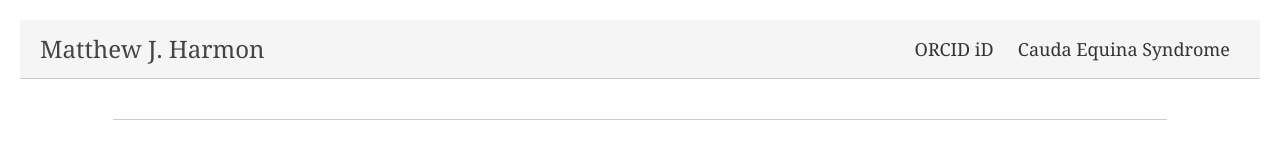
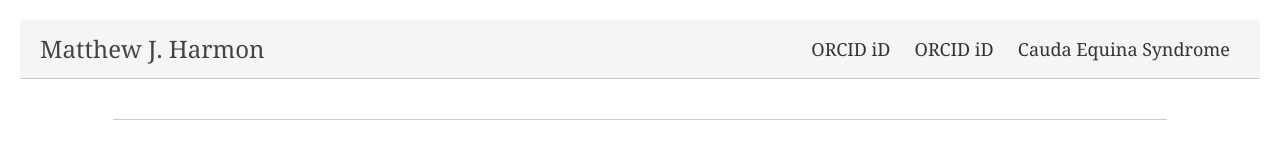
Before and after one commit to matthewjharmon/matthewjharmon.github.io, a plain HTML site: page index.html in a window 1280 px wide. Shown: the top 160 px of the page. Drawn offline with Linux system fonts and the light colour scheme.

Commit message:
Update index.html
Add resume link

```diff
--- a/index.html
+++ b/index.html
@@ -191,6 +191,7 @@
     <nav>
         <h1>Matthew J. Harmon</h1>
         <div>
+            <a href="./MatthewJHarmon.pdf" title=" Resume">ORCID iD</a>
             <a href="https://orcid.org/0000-0003-1632-8927" title=" ORCID iD">ORCID iD</a>
             <a href="https://caudaequinasyndrome.org/" title="Cauda Equina Syndrome">Cauda Equina Syndrome</a>
         </div>
```
